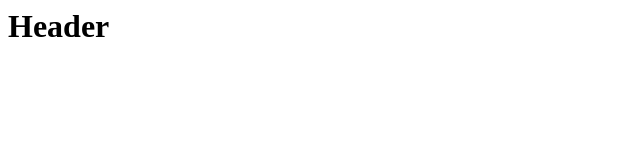
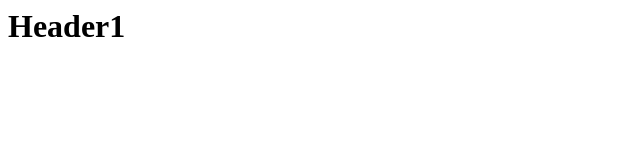
Before and after one commit to thomascrines/test-pages, a plain HTML site: page index.html in a window 1280 px wide. Shown: the full height of the page, 0-640 px from the left. Drawn offline with Linux system fonts and the light colour scheme.

Commit message:
Test change

```diff
--- a/index.html
+++ b/index.html
@@ -1 +1 @@
-<h1>Header</h1>
+<h1>Header1</h1>
```
